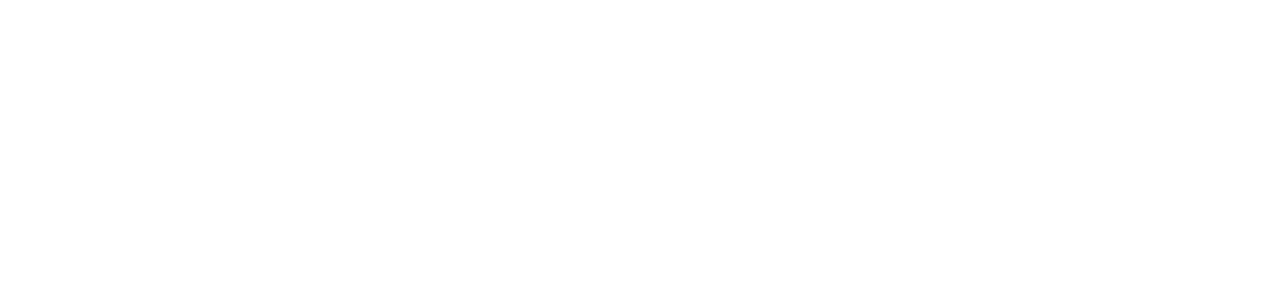
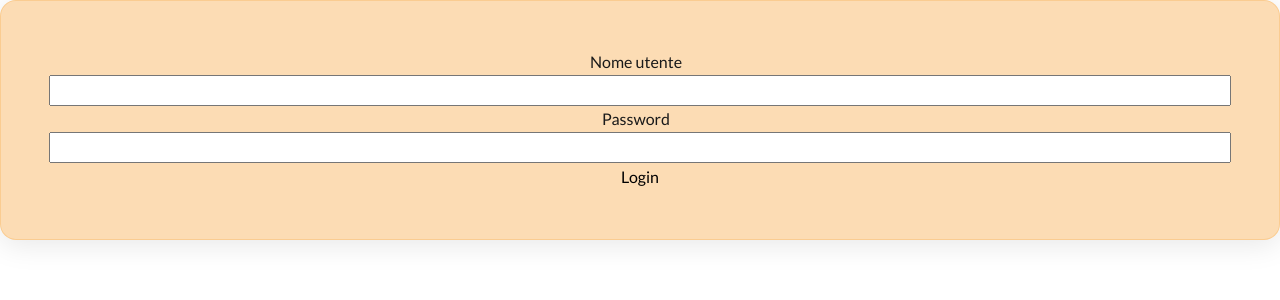
Before and after one commit to RyXkci/2mmshop-reg-clienti, a React (Vite) app in the folder frontend/: page /admin/login in a window 1280 px wide. Before the commit this address had no page. Shown: the top 300 px of the page. Built offline with nearby package versions, Linux system fonts and the light colour scheme.

Commit message:
Created AuthWrapper comonent to wrap table, implemented auth and route protecting on frontend

```diff
--- a/frontend/src/App.jsx
+++ b/frontend/src/App.jsx
@@ -8,28 +8,32 @@ import Table from "./components/Table";
 import TanTable from "./components/TanTable";
 import HookForm from "./components/HookForm";
 
+import AuthWrapper from "./components/AuthWrapper";
+import Login from "./components/Login";
+
 function App() {
-
-
-
-
   return (
     <>
       <BrowserRouter>
         <Routes>
-      <Route path="/basic" element={<Basic />}
+          <Route path="/basic" element={<Basic />} />
+          <Route path="/table" element={<Table />} />
+          <Route path="/tantable" element={<TanTable />} />
+          <Route path="/formdati" element={<HookForm />} />
+          <Route path="/admin/login" element={<Login/>}
           />
-      <Route path="/table" element={<Table />}
-      />
-      <Route path="/tantable" element={<TanTable />}
-      />
-      <Route path="/formdati" element={<HookForm />}
+          <Route
+            path="/admin/tabellaclienti"
+            element={
+              <AuthWrapper>
+                <TanTable />
+              </AuthWrapper>
+            }
           />
         </Routes>
       </BrowserRouter>
     </>
-
-  )
+  );
 }
 
 export default App;
--- /dev/null
+++ b/frontend/src/components/AccessDenied.jsx
@@ -0,0 +1,6 @@
+export default function AccessDenied() {
+
+    return (
+        <h1>Non sei autorizzato a visualizzare questa pagina</h1>
+    )
+}
--- /dev/null
+++ b/frontend/src/components/AuthWrapper.jsx
@@ -0,0 +1,17 @@
+import { useState, useEffect } from "react";
+
+import AccessDenied from "./AccessDenied";
+
+export default function ({ children }) {
+  const [admin, setAdmin]= useState(null);
+
+
+  useEffect(() => {
+    const admin = JSON.parse(localStorage.getItem("admin"));
+
+    if (admin) {
+      setAdmin(admin);
+    }
+  }, []);
+   return admin ? children : <AccessDenied/>
+}
--- /dev/null
+++ b/frontend/src/components/Login.jsx
@@ -0,0 +1,50 @@
+import { useState } from "react";
+
+import {useLogin} from "../hooks/useLogin";
+
+export default function Login() {
+  const [formData, setFormData] = useState({
+    userName: "",
+    password: "",
+  });
+
+  const {login} = useLogin();
+
+  const handleChange = (evt) => {
+    setFormData((currData) => {
+        return {
+            ...currData,
+            [evt.target.name]: evt.target.value
+        }
+    })
+  };
+
+  const onSubmit = async(e) => {
+    e.preventDefault()
+
+  await login(formData.userName, formData.password)
+  }
+
+  return (
+    <form onSubmit={onSubmit}>
+      <label htmlFor="username">Nome utente</label>
+      <input
+        type="text"
+        id="usernamer"
+        name="userName"
+        value={formData.userName}
+        onChange={handleChange}
+      />
+      <label htmlFor="password">Password</label>
+      <input
+        type="text"
+        id="password"
+        name="password"
+        value={formData.password}
+        onChange={handleChange}
+      />
+
+      <button>Login</button>
+    </form>
+  );
+}
--- /dev/null
+++ b/frontend/src/hooks/useLogin.js
@@ -0,0 +1,35 @@
+import { useState } from "react";
+
+export const useLogin = () => {
+    const [error, setError] = useState(null);
+    const [isLoading, setIsLoading] = useState(null);
+
+    const [admin, setAdmin] = useState(null)
+
+    const login = async(username, password) => {
+        setIsLoading(true);
+        setError(null);
+
+        const response = await fetch("http://localhost:4000/api/admin/login", {
+            method: "POST",
+            headers: {
+              "Content-Type": "Application/JSON",
+            },
+            body: JSON.stringify({username, password}),
+        })
+        const json = await response.json();
+        console.log(json)
+
+        if (!response.ok) {
+            setIsLoading(false);
+            setError(json.error)
+        }
+        if (response.ok) {
+            localStorage.setItem('admin', JSON.stringify(json));
+            setAdmin(json)
+            setIsLoading(false)
+        }
+    }
+
+    return {login, isLoading, error}
+}
```
Also changed, not shown: frontend/src/hooks/useAuthContext.js (added). Lines whose indentation alone changed are shown as unchanged.
